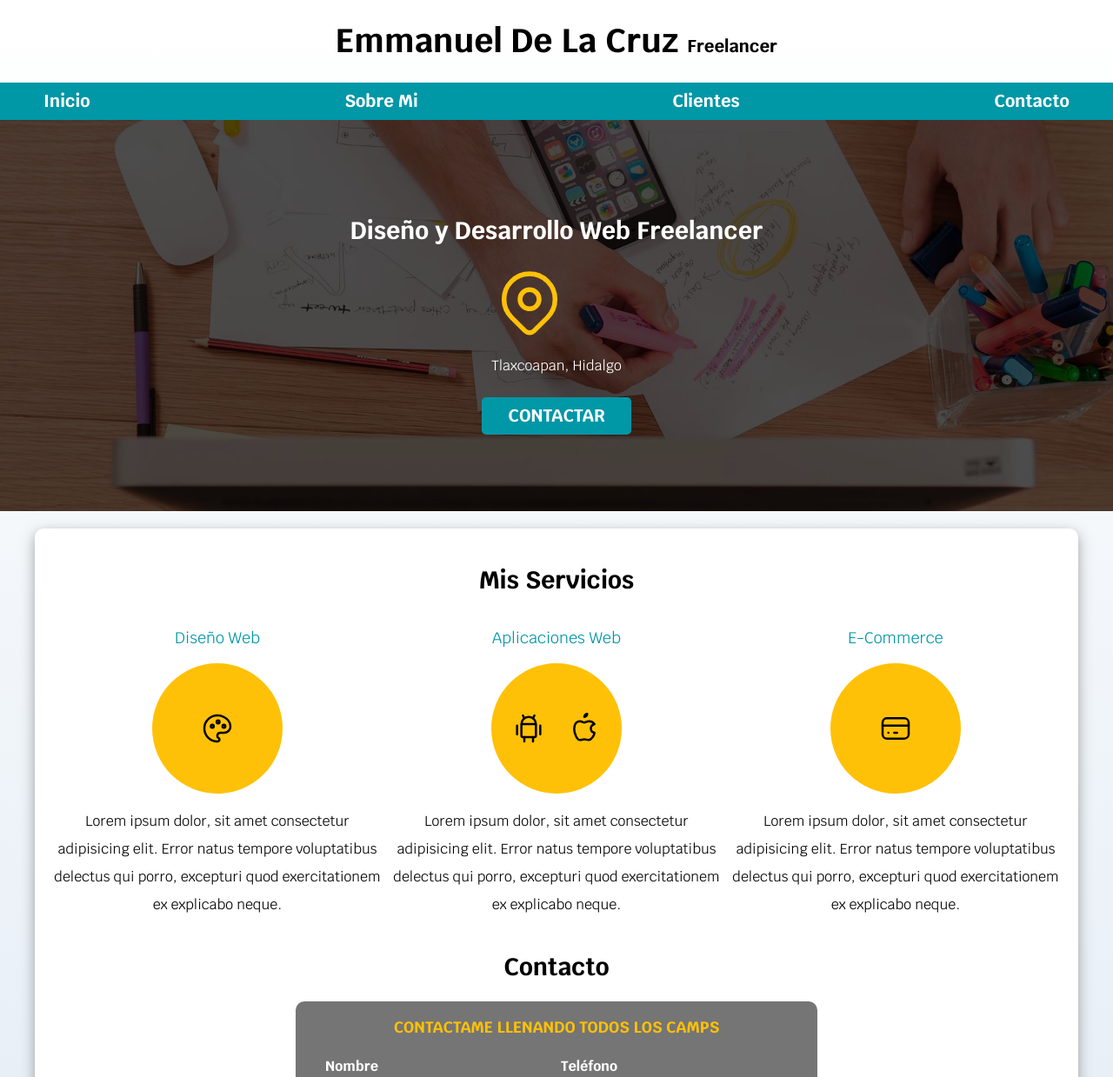
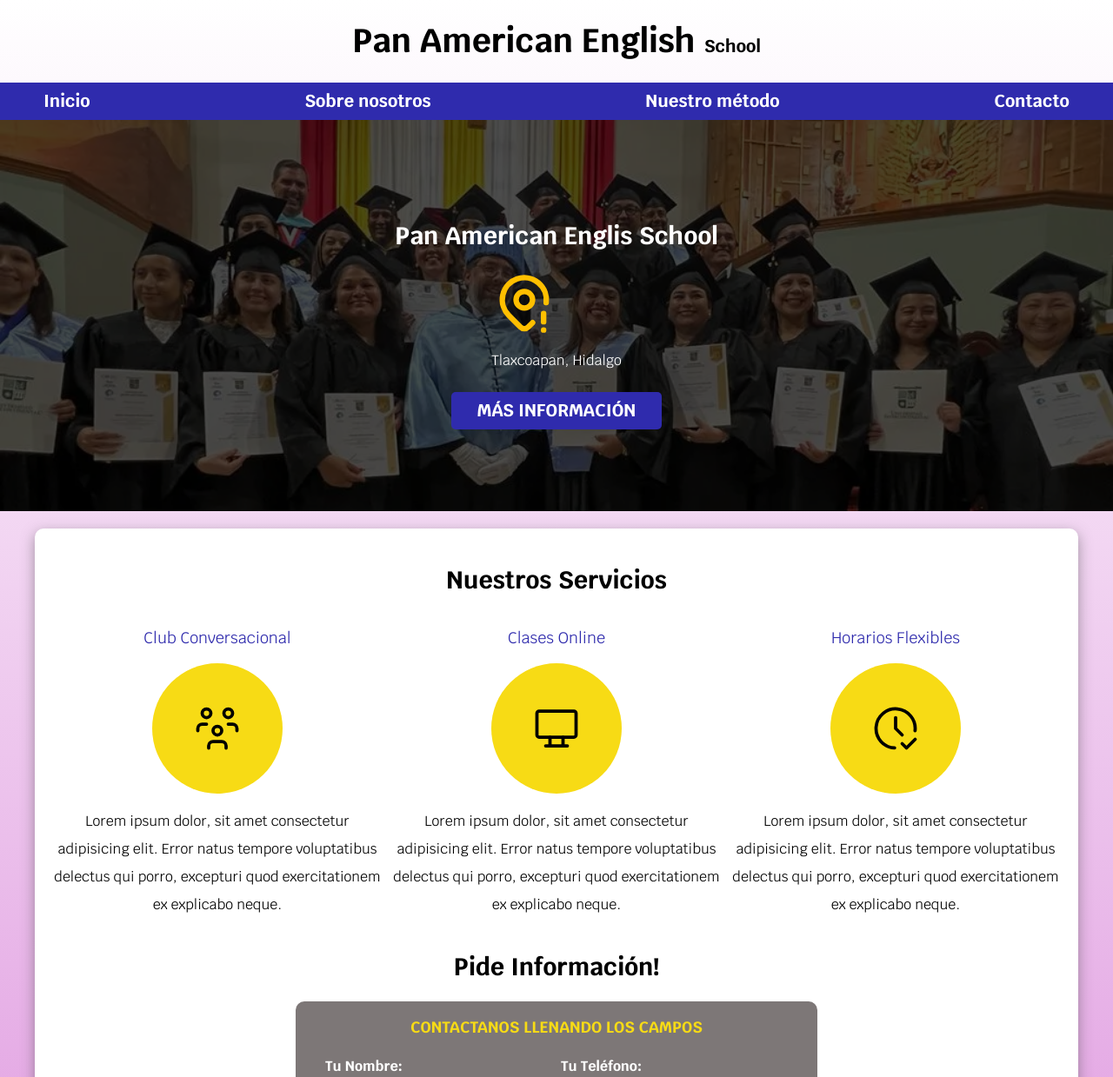
Before and after one commit to Emmalcd/freelance, a plain HTML site: page index.html in a window 1280 px wide. Shown: the top 1239 px of the page at 87% size. Drawn offline with Linux system fonts and the light colour scheme.

Commit message:
Se termino la rama modificada

```diff
--- a/css/styles.css
+++ b/css/styles.css
@@ -1,10 +1,10 @@
 :root {
   --blanco: #ffffff;
   --oscuro: #212121;
-  --primario: #ffc107;
-  --secundario: #0097a7;
-  --gris: #757575;
-  --grisClaro: #dfe9f3;
+  --primario: #f7db15;
+  --secundario: #2f2bad;
+  --gris: #7d7777;
+  --fondo: #db8bdb;
 }
 /* Globales */
 html {
@@ -28,7 +28,7 @@ body {
   font-family: "Krub", sans-serif;
   background-image: linear-gradient(
     to top,
-    var(--grisClaro) 0%,
+    var(--fondo) 0%,
     var(--blanco) 100%
   );
 }
@@ -131,8 +131,13 @@ h3 {
 }
 
 /* Hero */
+@media (min-width: 768px) {
+  .hero {
+    background-position: 0% 25%;
+  }
+}
 .hero {
-  background-image: url(../img/hero.jpg);
+  background-image: url(../img/hero.webp);
   background-repeat: no-repeat;
   background-size: cover;
   height: 450px;
--- a/index.html
+++ b/index.html
@@ -3,7 +3,7 @@
   <head>
     <meta charset="UTF-8" />
     <meta name="viewport" content="width=device-width, initial-scale=1.0" />
-    <title>Diseñador freelancer</title>
+    <title>Escuela de inglés</title>
     <link rel="preload" href="css/normalize.css" as="style" />
     <link rel="stylesheet" href="css/normalize.css" />
     <link rel="preconnect" href="https://fonts.googleapis.com" />
@@ -17,28 +17,28 @@
   </head>
   <body>
     <header>
-      <h1 class="titulo">Emmanuel De La Cruz <span>Freelancer</span></h1>
+      <h1 class="titulo">Pan American English <span>School</span></h1>
     </header>
     <div class="nav-bg">
       <nav class="navegacion-principal contenedor">
         <a href="#">Inicio</a>
-        <a href="#">Sobre Mi</a>
-        <a href="#">Clientes</a>
+        <a href="#">Sobre nosotros</a>
+        <a href="#">Nuestro método</a>
         <a href="#">Contacto</a>
       </nav>
     </div>
     <section class="hero">
       <div class="contenido-hero">
-        <h2>Diseño y Desarrollo Web <span>Freelancer</span></h2>
+        <h2>Pan American Englis School</h2>
         <div class="ubicacion">
           <svg
             xmlns="http://www.w3.org/2000/svg"
-            class="icon icon-tabler icon-tabler-map-pin"
-            width="88"
-            height="88"
+            class="icon icon-tabler icon-tabler-map-pin-exclamation"
+            width="76"
+            height="76"
             viewBox="0 0 24 24"
-            stroke-width="1.5"
-            stroke="#ffc107"
+            stroke-width="2"
+            stroke="#ffbf00"
             fill="none"
             stroke-linecap="round"
             stroke-linejoin="round"
@@ -46,27 +46,59 @@
             <path stroke="none" d="M0 0h24v24H0z" fill="none" />
             <path d="M9 11a3 3 0 1 0 6 0a3 3 0 0 0 -6 0" />
             <path
-              d="M17.657 16.657l-4.243 4.243a2 2 0 0 1 -2.827 0l-4.244 -4.243a8 8 0 1 1 11.314 0z"
+              d="M15.005 19.31l-1.591 1.59a2 2 0 0 1 -2.827 0l-4.244 -4.243a8 8 0 1 1 13.592 -4.638"
             />
+            <path d="M19 16v3" />
+            <path d="M19 22v.01" />
           </svg>
           <p>Tlaxcoapan, Hidalgo</p>
         </div>
 
-        <a class="boton" href="#">Contactar</a>
+        <a class="boton" href="#">Más Información</a>
       </div>
     </section>
     <main class="contenedor sombra">
-      <h2>Mis Servicios</h2>
+      <h2>Nuestros Servicios</h2>
 
       <div class="servicios">
         <section class="servicio">
-          <h3>Diseño Web</h3>
+          <h3>Club Conversacional</h3>
           <div class="iconos">
             <svg
               xmlns="http://www.w3.org/2000/svg"
-              class="icon icon-tabler icon-tabler-palette"
-              width="40"
-              height="40"
+              class="icon icon-tabler icon-tabler-users-group"
+              width="60"
+              height="60"
+              viewBox="0 0 24 24"
+              stroke-width="1.5"
+              stroke="#000000"
+              fill="none"
+              stroke-linecap="round"
+              stroke-linejoin="round"
+            >
+              <path stroke="none" d="M0 0h24v24H0z" fill="none" />
+              <path d="M10 13a2 2 0 1 0 4 0a2 2 0 0 0 -4 0" />
+              <path d="M8 21v-1a2 2 0 0 1 2 -2h4a2 2 0 0 1 2 2v1" />
+              <path d="M15 5a2 2 0 1 0 4 0a2 2 0 0 0 -4 0" />
+              <path d="M17 10h2a2 2 0 0 1 2 2v1" />
+              <path d="M5 5a2 2 0 1 0 4 0a2 2 0 0 0 -4 0" />
+              <path d="M3 13v-1a2 2 0 0 1 2 -2h2" />
+            </svg>
+          </div>
+          <p>
+            Lorem ipsum dolor, sit amet consectetur adipisicing elit. Error
+            natus tempore voluptatibus delectus qui porro, excepturi quod
+            exercitationem ex explicabo neque.
+          </p>
+        </section>
+        <section class="servicio">
+          <h3>Clases Online</h3>
+          <div class="iconos">
+            <svg
+              xmlns="http://www.w3.org/2000/svg"
+              class="icon icon-tabler icon-tabler-device-desktop"
+              width="60"
+              height="60"
               viewBox="0 0 24 24"
               stroke-width="1.5"
               stroke="#000000"
@@ -76,11 +108,11 @@
             >
               <path stroke="none" d="M0 0h24v24H0z" fill="none" />
               <path
-                d="M12 21a9 9 0 0 1 0 -18c4.97 0 9 3.582 9 8c0 1.06 -.474 2.078 -1.318 2.828c-.844 .75 -1.989 1.172 -3.182 1.172h-2.5a2 2 0 0 0 -1 3.75a1.3 1.3 0 0 1 -1 2.25"
+                d="M3 5a1 1 0 0 1 1 -1h16a1 1 0 0 1 1 1v10a1 1 0 0 1 -1 1h-16a1 1 0 0 1 -1 -1v-10z"
               />
-              <path d="M8.5 10.5m-1 0a1 1 0 1 0 2 0a1 1 0 1 0 -2 0" />
-              <path d="M12.5 7.5m-1 0a1 1 0 1 0 2 0a1 1 0 1 0 -2 0" />
-              <path d="M16.5 10.5m-1 0a1 1 0 1 0 2 0a1 1 0 1 0 -2 0" />
+              <path d="M7 20h10" />
+              <path d="M9 16v4" />
+              <path d="M15 16v4" />
             </svg>
           </div>
           <p>
@@ -90,13 +122,13 @@
           </p>
         </section>
         <section class="servicio">
-          <h3>Aplicaciones Web</h3>
+          <h3>Horarios Flexibles</h3>
           <div class="iconos">
             <svg
               xmlns="http://www.w3.org/2000/svg"
-              class="icon icon-tabler icon-tabler-brand-android"
-              width="40"
-              height="40"
+              class="icon icon-tabler icon-tabler-clock-check"
+              width="60"
+              height="60"
               viewBox="0 0 24 24"
               stroke-width="1.5"
               stroke="#000000"
@@ -105,63 +137,9 @@
               stroke-linejoin="round"
             >
               <path stroke="none" d="M0 0h24v24H0z" fill="none" />
-              <path d="M4 10l0 6" />
-              <path d="M20 10l0 6" />
-              <path
-                d="M7 9h10v8a1 1 0 0 1 -1 1h-8a1 1 0 0 1 -1 -1v-8a5 5 0 0 1 10 0"
-              />
-              <path d="M8 3l1 2" />
-              <path d="M16 3l-1 2" />
-              <path d="M9 18l0 3" />
-              <path d="M15 18l0 3" />
-            </svg>
-            <svg
-              xmlns="http://www.w3.org/2000/svg"
-              class="icon icon-tabler icon-tabler-brand-apple"
-              width="40"
-              height="40"
-              viewBox="0 0 24 24"
-              stroke-width="1.5"
-              stroke="#000000"
-              fill="none"
-              stroke-linecap="round"
-              stroke-linejoin="round"
-            >
-              <path stroke="none" d="M0 0h24v24H0z" fill="none" />
-              <path
-                d="M9 7c-3 0 -4 3 -4 5.5c0 3 2 7.5 4 7.5c1.088 -.046 1.679 -.5 3 -.5c1.312 0 1.5 .5 3 .5s4 -3 4 -5c-.028 -.01 -2.472 -.403 -2.5 -3c-.019 -2.17 2.416 -2.954 2.5 -3c-1.023 -1.492 -2.951 -1.963 -3.5 -2c-1.433 -.111 -2.83 1 -3.5 1c-.68 0 -1.9 -1 -3 -1z"
-              />
-              <path d="M12 4a2 2 0 0 0 2 -2a2 2 0 0 0 -2 2" />
-            </svg>
-          </div>
-          <p>
-            Lorem ipsum dolor, sit amet consectetur adipisicing elit. Error
-            natus tempore voluptatibus delectus qui porro, excepturi quod
-            exercitationem ex explicabo neque.
-          </p>
-        </section>
-        <section class="servicio">
-          <h3>E-Commerce</h3>
-          <div class="iconos">
-            <svg
-              xmlns="http://www.w3.org/2000/svg"
-              class="icon icon-tabler icon-tabler-credit-card"
-              width="40"
-              height="40"
-              viewBox="0 0 24 24"
-              stroke-width="1.5"
-              stroke="#000000"
-              fill="none"
-              stroke-linecap="round"
-              stroke-linejoin="round"
-            >
-              <path stroke="none" d="M0 0h24v24H0z" fill="none" />
-              <path
-                d="M3 5m0 3a3 3 0 0 1 3 -3h12a3 3 0 0 1 3 3v8a3 3 0 0 1 -3 3h-12a3 3 0 0 1 -3 -3z"
-              />
-              <path d="M3 10l18 0" />
-              <path d="M7 15l.01 0" />
-              <path d="M11 15l2 0" />
+              <path d="M20.942 13.021a9 9 0 1 0 -9.407 7.967" />
+              <path d="M12 7v5l3 3" />
+              <path d="M15 19l2 2l4 -4" />
             </svg>
           </div>
           <p>
@@ -173,17 +151,17 @@
       </div>
       <!-- Cierre de la clase servicios -->
       <section>
-        <h2>Contacto</h2>
+        <h2>Pide Información!</h2>
         <form class="formulario">
           <fieldset>
-            <legend>Contactame llenando todos los camps</legend>
+            <legend>Contactanos llenando los campos</legend>
             <div class="contenedor-campos">
               <div class="campo">
-                <label>Nombre</label>
+                <label>Tu Nombre:</label>
                 <input class="input-text" type="text" placeholder="Tu nombre" />
               </div>
               <div class="campo">
-                <label>Teléfono</label>
+                <label>Tu Teléfono:</label>
                 <input
                   class="input-text"
                   type="tel"
@@ -191,11 +169,11 @@
                 />
               </div>
               <div class="campo">
-                <label>Correo</label>
+                <label>Tu Correo: </label>
                 <input class="input-text" type="email" placeholder="Tu Email" />
               </div>
               <div class="campo">
-                <label>Mensaje</label>
+                <label>Escribe un Mensaje:</label>
                 <textarea class="input-text"></textarea>
               </div>
             </div>
@@ -210,7 +188,7 @@
 
     <footer class="footer">
       <p>
-        Todos los derechos reservados. Emmanuel De La Cruz Estrada Freelancer.
+        Todos los derechos reservados. Propiedad de Pan American English School.
       </p>
     </footer>
   </body>
```
Also changed, not shown: img/hero.jpg (deleted), img/hero.webp (added).
